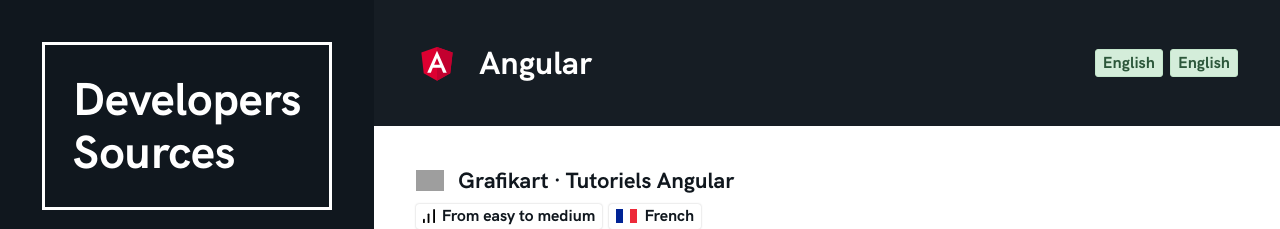
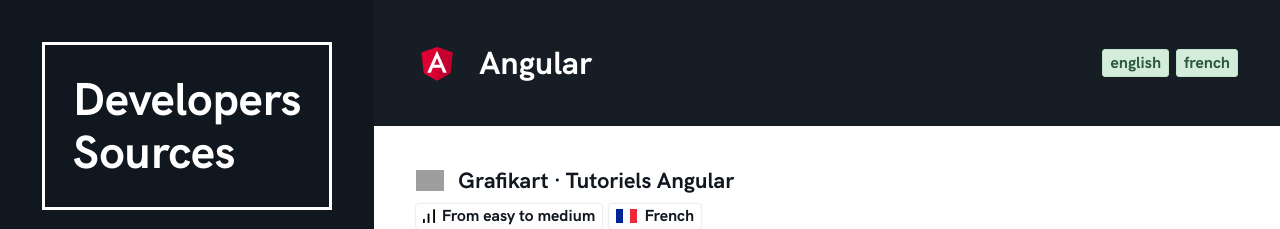
Before and after one commit to MathisBarre/developerssources, a Next.js app: page /angular in a window 1280 px wide. Shown: the top 229 px of the page. Built offline with nearby package versions, Linux system fonts and the light colour scheme; grey boxes are pictures that could not be loaded.

Commit message:
fix: same key language toggles

```diff
--- a/pages/[technologie].js
+++ b/pages/[technologie].js
@@ -4,7 +4,7 @@
 import Layout from "../components/layout"
 import {useEffect, useState} from 'react'
 
-export default function Language({sources, img: technoImg, title}) {
+export default function Techno({sources, img: technoImg, title}) {
   const completeListOfSources = sources
   const [filteredListOfSources, setFilteredListOfSources] = useState(sources)
   const [languages, setLanguages] = useState({ "english":true, "french":true })
@@ -58,10 +58,11 @@
       <div className={styles.sourceHeaderButtons}>
         {Object.entries(languages).map((language) => (
         <button
+          key={language}
           onClick={() => {btnOnClick(language[0])}}
           className={`${styles.sourceHeaderButton} ${(languages[language[0]]) ? styles.sourceHeaderButtonEnabled : styles.sourceHeaderButtonDisabled}`}
         >
-          English
+          {language}
         </button>
         ))}
         {/* <button onClick={() => {btnOnClick("english")}} className={`${styles.sourceHeaderButton} ${(languages["english"]) ? styles.sourceHeaderButtonEnabled : styles.sourceHeaderButtonDisabled}`}>English</button>
```
